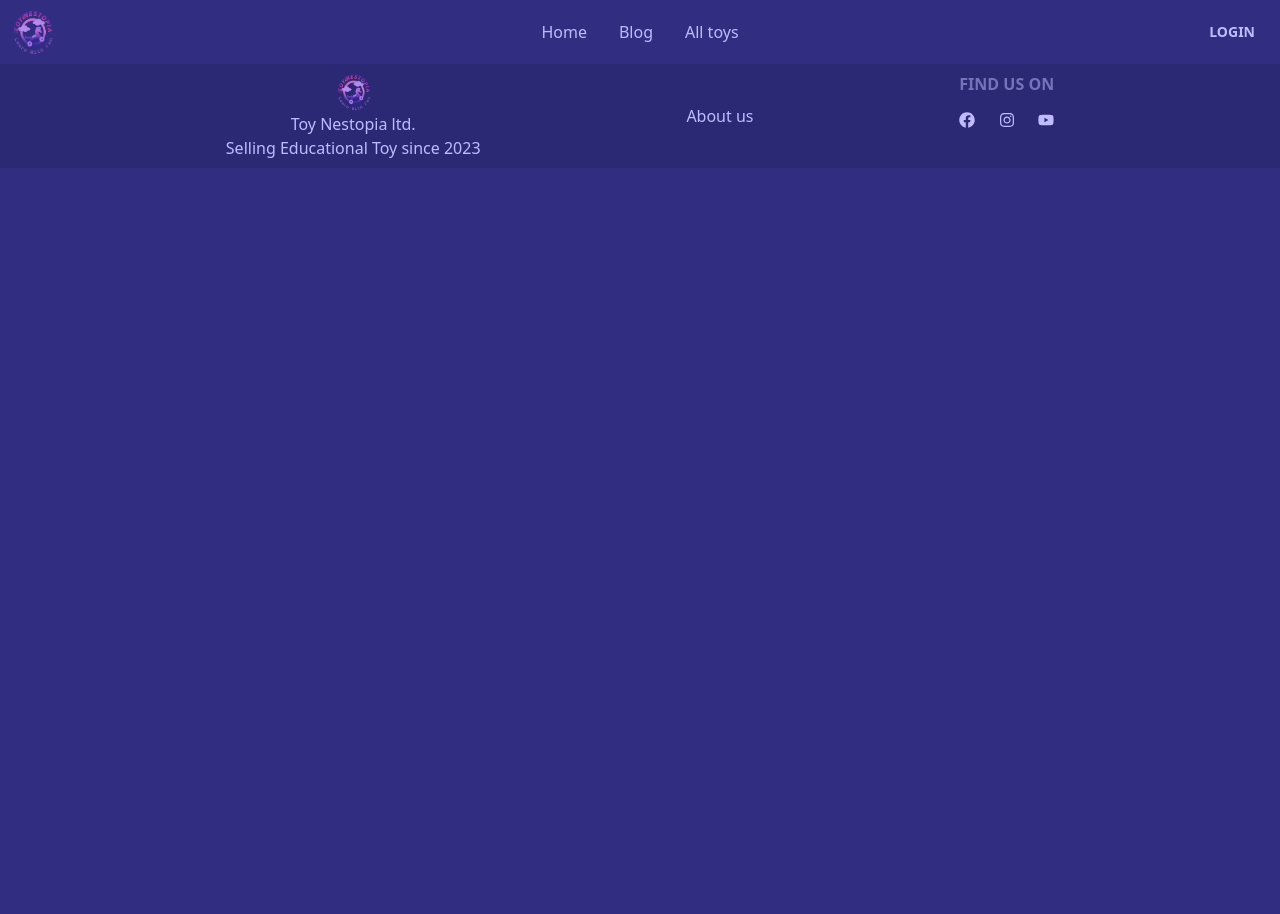
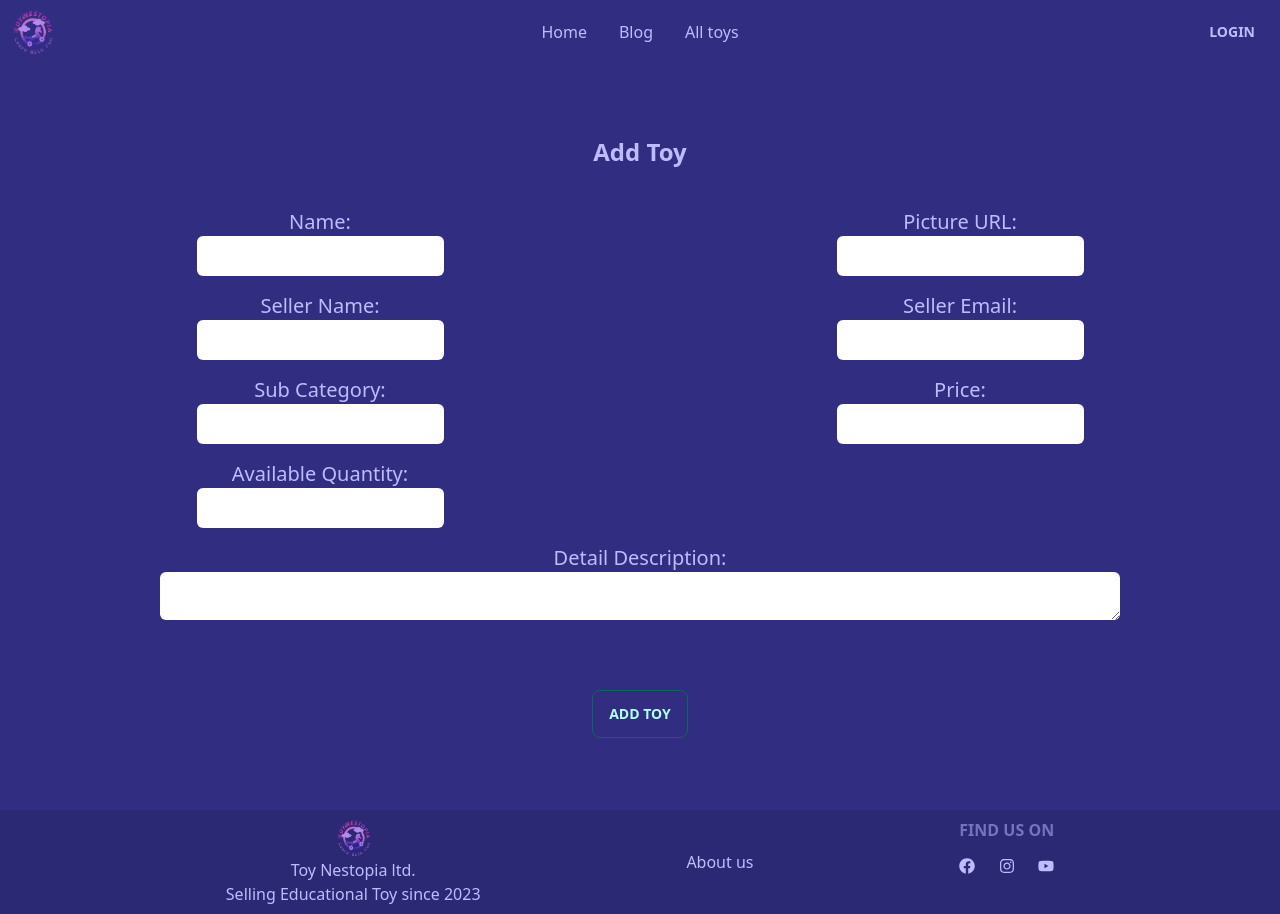
Before and after one commit to Arman7052/toy-nestopia-client, a React (Vite) app: page /addtoy in a window 1280 px wide. Before the commit the page ends 800 px from the top, so only its background shows below. Built offline with nearby package versions, Linux system fonts and the light colour scheme; no server answers.

Commit message:
Add toy client to server

```diff
--- a/package.json
+++ b/package.json
@@ -19,6 +19,7 @@
     "react": "^18.2.0",
     "react-dom": "^18.2.0",
     "react-fast-marquee": "^1.5.2",
+    "react-hook-form": "^7.43.9",
     "react-icons": "^4.8.0",
     "react-router-dom": "^6.11.2",
     "sort-by": "^1.2.0"
--- a/src/LayOut/Shared/Footer/Footer.jsx
+++ b/src/LayOut/Shared/Footer/Footer.jsx
@@ -1,3 +1,4 @@
+
 import { Link } from 'react-router-dom';
 import logo from '../../../assets/logo.png';
 import { FaFacebook, FaInstagram, FaYoutube } from 'react-icons/fa';
@@ -22,7 +23,7 @@ const Footer = () => {
 
             <div >
                 <div> <span className="footer-title ">Find us on</span></div>
-                <div className='flex flex-row justify-between gap-2 py-4'>
+                <div className='flex flex-row justify-between gap-2 py-4' >
                     <div> <FaFacebook></FaFacebook>  </div>
                     <div><FaInstagram></FaInstagram> </div>
                     <div><FaYoutube></FaYoutube></div>
--- a/src/Pages/AddToy/AddToy.jsx
+++ b/src/Pages/AddToy/AddToy.jsx
@@ -1,9 +1,176 @@
+
+import { useContext } from "react";
+import { useForm } from "react-hook-form";
+import { AuthContext } from "../../Providers/AuthProvider";
 
 
 const AddToy = () => {
+    const { register, handleSubmit } = useForm();
+    const {user} = useContext(AuthContext);
+
+    const onSubmit = (data) => {
+
+        console.log(data);
+        // You can perform further actions with the form data, such as sending it to an API or storing it in a state.
+
+        fetch('http://localhost:5000/allToys' ,{
+            method: 'POST',
+            headers: {
+                'content-type': 'application/json'
+            },
+            body:JSON.stringify(data)
+        })
+        .then(res => res.json())
+        .then(data => {
+            console.log(data);
+        })
+    };
+
     return (
-        <div>
+        <div className="text-center mx-auto py-8">
+            <h2 className="text-2xl font-bold py-10">Add Toy</h2>
+            <form onSubmit={handleSubmit(onSubmit)}>
 
+                <div className=" grid grid-cols-1 lg:grid-cols-2">
+                    <div className="mb-4">
+                        <div>
+                            <label htmlFor="name" className="form-label text-xl">
+                                Name:
+                            </label>
+                        </div>
+                        <div>
+                            <input
+                                type="text"
+                                id="name"
+
+                                {...register("name")}
+                                className="form-input rounded-md mx-2 h-10 text-indigo-600 px-2  "
+                                required
+
+                            />
+                        </div>
+                    </div>
+                    <div className="mb-4">
+                        <div>
+                            <label htmlFor="picture_url" className="form-label text-xl">
+                                Picture URL:
+                            </label>
+                        </div>
+                        <div>
+                            <input
+                                type="text"
+                                id="picture_url"
+
+                                {...register("picture_url")}
+                                className="form-input rounded-md mx-2 h-10 text-indigo-600 px-2  "
+                                required
+                            />
+                        </div>
+                    </div>
+
+                    <div className="mb-4">
+                        <div>
+                            <label htmlFor="seller_name" className="form-label text-xl">
+                                Seller Name:
+                            </label>
+                        </div>
+                        <div>
+                            <input
+                                type="text"
+                                id="seller_name"
+                                defaultValue={user?.displayName}
+                                {...register("seller_name")}
+                                className="form-input rounded-md mx-2 h-10 text-indigo-600 px-2  "
+                                required
+                            />
+                        </div>
+                    </div>
+                    <div className="mb-4">
+                        <div>
+                            <label htmlFor="seller_email" className="form-label text-xl">
+                                Seller Email:
+                            </label>
+                        </div>
+                        <div>
+                            <input
+                                type="email"
+                                id="seller_email"
+                                defaultValue={user?.email}
+                                {...register("seller_email")}
+                                className="form-input rounded-md mx-2 h-10 text-indigo-600 px-2  "
+                                required
+                            />
+                        </div>
+                    </div>
+                    <div className="mb-4">
+                        <div>
+                            <label htmlFor="sub_category" className="form-label text-xl">
+                                Sub Category:
+                            </label>
+                        </div>
+                        <div>
+                            <input
+                                type="text"
+                                id="sub_category"
+                                {...register("sub_category")}
+                                className="form-input rounded-md mx-2 h-10 text-indigo-600 px-2  "
+                                required
+                            />
+                        </div>
+                    </div>
+                    <div className="mb-4">
+                        <div>
+                            <label htmlFor="price" className="form-label text-xl">
+                                Price:
+                            </label>
+                        </div>
+                        <div>
+                            <input
+                                type="number"
+                                id="price"
+                                {...register("price")}
+                                className="form-input rounded-md mx-2 h-10 text-indigo-600 px-2  "
+                                required
+                            />
+                        </div>
+                    </div>
+                    <div className="mb-4">
+                        <div>
+                            <label htmlFor="available_quantity" className="form-label text-xl">
+                                Available Quantity:
+                            </label>
+                        </div>
+                        <div>
+                            <input
+                                type="number"
+                                id="available_quantity"
+                                {...register("available_quantity")}
+                                className="form-input rounded-md mx-2 h-10 text-indigo-600 px-2  "
+                                required
+                            />
+                        </div>
+                    </div>
+                </div>
+                <div className="mb-4">
+                    <div>
+                        <label htmlFor="detail_description" className="form-label text-xl">
+                            Detail Description:
+                        </label>
+                    </div>
+                    <div>
+                        <textarea
+                            id="detail_description"
+                            {...register("detail_description")}
+                            className="form-textarea w-3/4 rounded-md"
+                        ></textarea>
+                    </div>
+                </div>
+                <div className="mt-6 py-10">
+                    <button type="submit" className="btn btn-success bg-inherit  ">
+                        Add Toy
+                    </button>
+                </div>
+            </form>
         </div>
     );
 };
--- a/src/Pages/AllToys/Toys.jsx
+++ b/src/Pages/AllToys/Toys.jsx
@@ -1,9 +1,17 @@
-
+import "aos/dist/aos.css";
+import AOS from "aos";
+import { useEffect } from "react";
 
 const Toys = ({ toys }) => {
     const { name, picture_url } = toys;
+
+    useEffect(() => {
+        AOS.init();
+      }, []);
+
+
     return (
-        <div>
+        <div data-aos="fade-right" data-aos-delay="400">
 
             <div className="card w-72 h-72 bg-base-100 mx-auto ">
                 <figure className=""><img className=" rounded-xl w-full h-32" src={picture_url} alt={picture_url} /></figure>
--- a/src/Pages/AllToys/Toyslist.jsx
+++ b/src/Pages/AllToys/Toyslist.jsx
@@ -37,7 +37,7 @@ const Toyslist = () => {
           <Toys
             key={toys._id}
             toys={toys}
-            data-aos="fade-left"
+            data-aos="fade-down"
           />
         ))}
       </div>
--- a/src/Pages/Home/About.jsx
+++ b/src/Pages/Home/About.jsx
@@ -4,13 +4,14 @@ import { useEffect } from "react";
 import { Link } from "react-router-dom";
 
 const About = () => {
+
   useEffect(() => {
     AOS.init();
   }, []);
 
   return (
     <div>
-      <h1 className="text-center text-2xl pt-10 italic">About Us</h1>
+      <h1 className="text-center text-2xl pt-10 italic" data-aos="fade-right" data-aos-delay="600">About Us</h1>
       <div
         className="flex flex-col-reverse lg:flex-row-reverse lg:justify-evenly py-10 lg:mx-10"
         data-aos="fade-up"
@@ -52,7 +53,7 @@ const About = () => {
             </div>
           </div>
         </div>
-        <div className="" data-aos="fade-up" data-aos-delay="600">
+        <div className="" data-aos="fade-down" data-aos-delay="600">
           <img
             className="rounded-lg"
             src="https://images.unsplash.com/photo-1545558014-8692077e9b5c?ixlib=rb-4.0.3&ixid=M3wxMjA3fDB8MHxzZWFyY2h8NHx8dG95fGVufDB8MHwwfHx8Mg%3D%3D&auto=format&fit=crop&w=600&q=60"
--- a/src/Providers/AuthProvider.jsx
+++ b/src/Providers/AuthProvider.jsx
@@ -43,6 +43,7 @@ const AuthProvider = ({children}) => {
     // Log out //
 
     const logOut = () => {
+        setLoading(true);
         return signOut(auth);
     };
 
```
Also changed, not shown: src/Pages/Home/Banner.jsx (+7 -7 lines), 1 other file (tests, documents, lock files or other folders).
